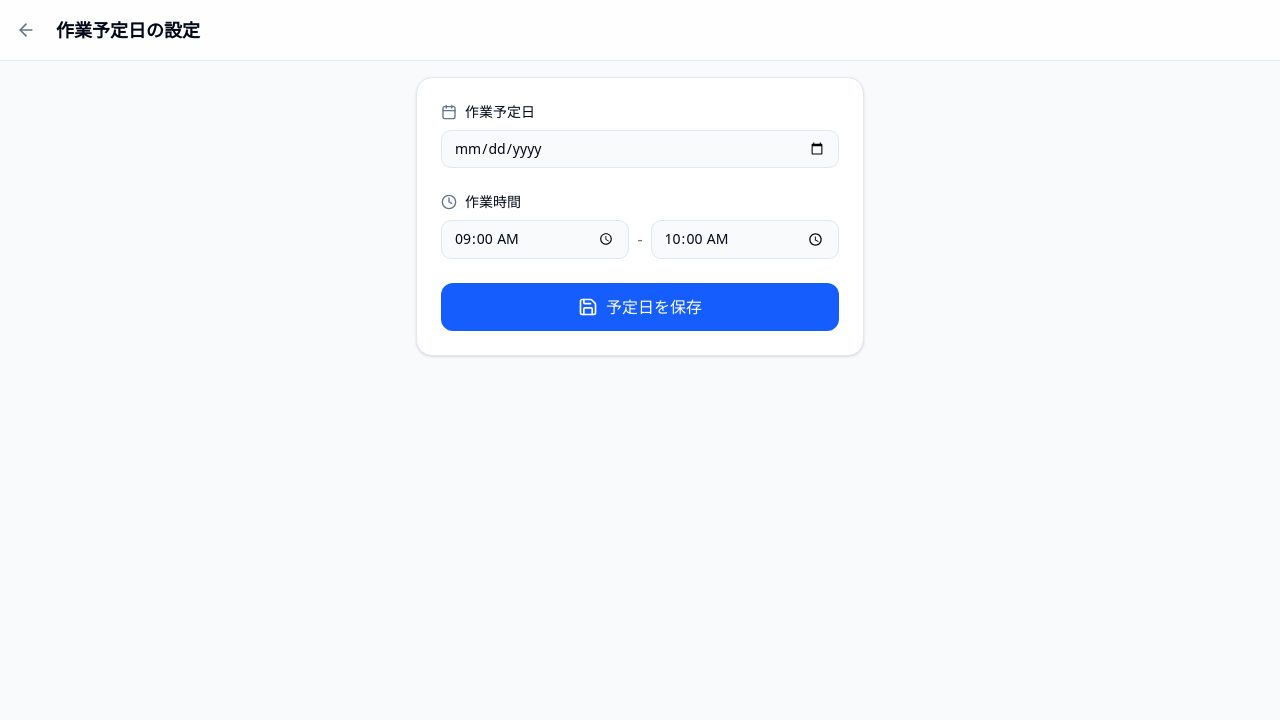
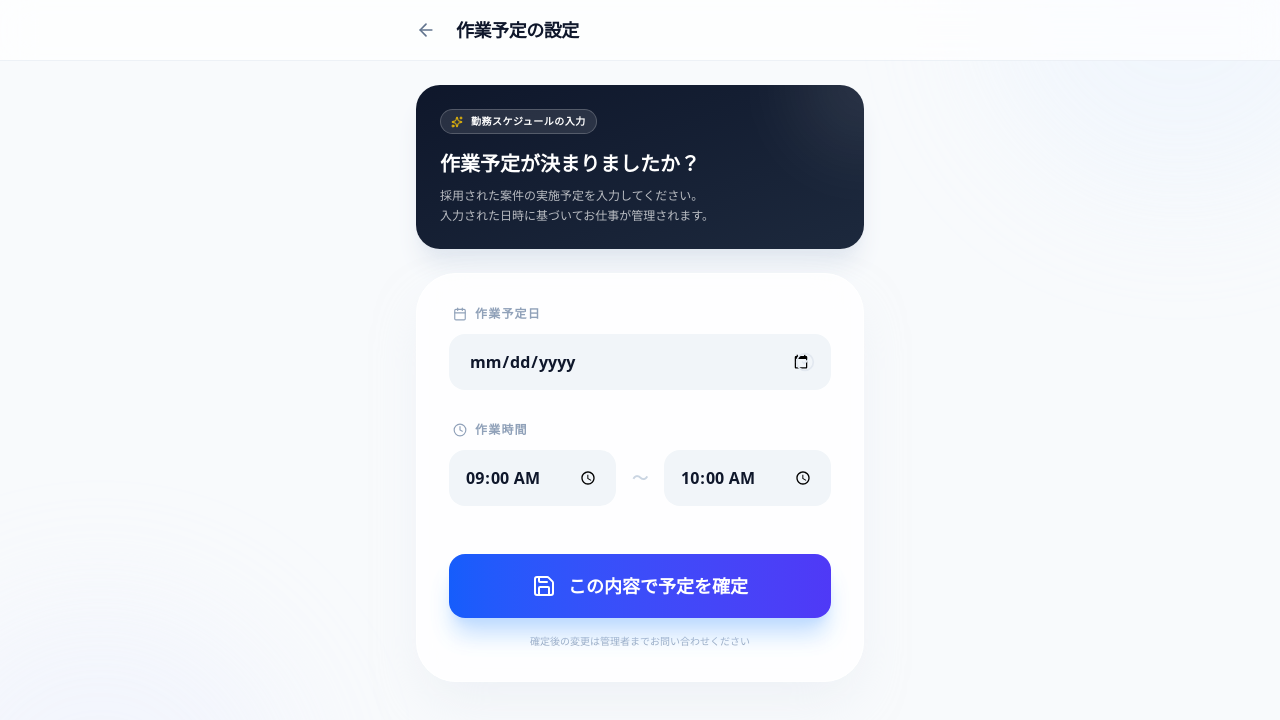
Before and after one commit to shinjitomonou-stack/two_admin, a Next.js app in the folder worker-app/: page /applications/1/schedule in a window 1280 px wide. Shown: the top 720 px of the page. Built offline with nearby package versions, Linux system fonts and the light colour scheme.

Commit message:
fix: resolve schedule date saving issue and improve UI aesthetics

```diff
--- a/worker-app/app/api/applications/schedule/route.ts
+++ b/worker-app/app/api/applications/schedule/route.ts
@@ -1,4 +1,4 @@
-import { createClient } from "@/lib/supabase/server";
+import { createClient, createAdminClient } from "@/lib/supabase/server";
 import { NextResponse } from "next/server";
 import { revalidatePath } from "next/cache";
 
@@ -40,8 +40,12 @@ export async function POST(request: Request) {
             );
         }
 
+        // Use Admin Client to bypass RLS for updating job_applications
+        // This is necessary because workers don't have update permission on job_applications
+        const adminSupabase = await createAdminClient();
+
         // Update the schedule and set status to CONFIRMED
-        const { error } = await supabase
+        const { error } = await adminSupabase
             .from("job_applications")
             .update({
                 scheduled_work_start: scheduledStart,
--- a/worker-app/app/applications/[id]/schedule/page.tsx
+++ b/worker-app/app/applications/[id]/schedule/page.tsx
@@ -2,7 +2,7 @@
 
 import { useState, useEffect } from "react";
 import { useRouter, useParams } from "next/navigation";
-import { Calendar, Clock, Save } from "lucide-react";
+import { Calendar, Clock, Save, ArrowLeft, Sparkles, CheckCircle2 } from "lucide-react";
 import Link from "next/link";
 import BackButton from "@/components/BackButton";
 
@@ -53,66 +53,104 @@ export default function SchedulePage() {
     };
 
     return (
-        <div className="min-h-screen bg-slate-50 dark:bg-black pb-20">
+        <div className="min-h-screen bg-slate-50 pb-20 overflow-hidden relative">
+            {/* Decorative Background Elements */}
+            <div className="absolute top-0 right-0 -translate-y-1/2 translate-x-1/4 w-[400px] h-[400px] bg-blue-100/40 rounded-full blur-3xl opacity-60" />
+            <div className="absolute bottom-0 left-0 translate-y-1/2 -translate-x-1/4 w-[400px] h-[400px] bg-indigo-100/40 rounded-full blur-3xl opacity-60" />
+
             {/* Header */}
-            <header className="sticky top-0 z-10 bg-white/80 dark:bg-black/80 backdrop-blur-md border-b border-border px-4 py-3">
-                <div className="flex items-center gap-3">
+            <header className="sticky top-0 z-10 bg-white/70 backdrop-blur-lg border-b border-slate-200/60 px-4 py-3">
+                <div className="flex items-center gap-3 max-w-md mx-auto">
                     <BackButton fallbackHref="/" />
-                    <h1 className="text-lg font-bold">作業予定日の設定</h1>
+                    <h1 className="text-lg font-black text-slate-900 tracking-tight">作業予定の設定</h1>
                 </div>
             </header>
 
-            {/* Form */}
-            <main className="p-4">
-                <div className="bg-white dark:bg-slate-900 rounded-2xl border border-border shadow-sm p-6 max-w-md mx-auto">
-                    <form onSubmit={handleSubmit} className="space-y-6">
-                        <div className="space-y-2">
-                            <label className="text-sm font-medium flex items-center gap-2">
-                                <Calendar className="w-4 h-4 text-slate-500" />
+            <main className="p-6 relative z-10">
+                <div className="max-w-md mx-auto space-y-6">
+                    {/* Welcome/Instruction Card */}
+                    <div className="bg-gradient-to-br from-slate-900 to-slate-800 rounded-3xl p-6 text-white shadow-xl shadow-slate-200 relative overflow-hidden group">
+                        <div className="absolute top-0 right-0 w-32 h-32 bg-white/10 rounded-full -translate-y-1/2 translate-x-1/2 blur-2xl group-hover:scale-150 transition-transform duration-700" />
+                        <div className="relative z-10">
+                            <div className="inline-flex items-center gap-2 px-2.5 py-1 rounded-full bg-white/10 border border-white/20 text-[10px] font-black uppercase tracking-wider mb-4">
+                                <Sparkles className="w-3 h-3 text-yellow-400" />
+                                勤務スケジュールの入力
+                            </div>
+                            <h2 className="text-xl font-bold mb-2">作業予定が決まりましたか？</h2>
+                            <p className="text-white/70 text-xs leading-relaxed">
+                                採用された案件の実施予定を入力してください。<br />
+                                入力された日時に基づいてお仕事が管理されます。
+                            </p>
+                        </div>
+                    </div>
+
+                    {/* Form Container */}
+                    <div className="bg-white/80 backdrop-blur-xl rounded-[2.5rem] border border-white shadow-2xl shadow-slate-200/50 p-8">
+                        <form onSubmit={handleSubmit} className="space-y-8">
+                            {/* Date Input Style */}
+                            <div className="space-y-3">
+                                <label className="text-xs font-black text-slate-400 uppercase tracking-widest flex items-center gap-2 px-1">
+                                    <Calendar className="w-3.5 h-3.5" />
                                     作業予定日
                                 </label>
+                                <div className="relative">
                                     <input
                                         type="date"
                                         value={scheduleDate}
                                         onChange={(e) => setScheduleDate(e.target.value)}
                                         required
-                                className="w-full px-3 py-2 rounded-md border border-input bg-background text-sm focus:ring-2 focus:ring-blue-500 focus:outline-none"
+                                        className="w-full h-14 px-5 rounded-2xl border-none bg-slate-100 font-bold text-slate-900 focus:ring-2 focus:ring-blue-500 transition-all appearance-none"
                                     />
+                                    <div className="absolute inset-y-0 right-4 flex items-center pointer-events-none text-slate-400">
+                                        <CheckCircle2 className={`w-5 h-5 transition-colors ${scheduleDate ? 'text-green-500' : 'text-slate-200'}`} />
+                                    </div>
+                                </div>
                             </div>
 
-                        <div className="space-y-2">
-                            <label className="text-sm font-medium flex items-center gap-2">
-                                <Clock className="w-4 h-4 text-slate-500" />
+                            {/* Time range inputs with modern look */}
+                            <div className="space-y-3">
+                                <label className="text-xs font-black text-slate-400 uppercase tracking-widest flex items-center gap-2 px-1">
+                                    <Clock className="w-3.5 h-3.5" />
                                     作業時間
                                 </label>
-                            <div className="flex gap-2 items-center">
+                                <div className="grid grid-cols-[1fr_auto_1fr] items-center gap-4">
                                     <input
                                         type="time"
                                         value={scheduleStartTime}
                                         onChange={(e) => setScheduleStartTime(e.target.value)}
                                         required
-                                    className="flex-1 px-3 py-2 rounded-md border border-input bg-background text-sm focus:ring-2 focus:ring-blue-500 focus:outline-none"
+                                        className="h-14 px-4 rounded-2xl border-none bg-slate-100 font-bold text-slate-900 focus:ring-2 focus:ring-blue-500 transition-all text-center"
                                     />
-                                <span className="text-slate-500">-</span>
+                                    <span className="font-bold text-slate-300">〜</span>
                                     <input
                                         type="time"
                                         value={scheduleEndTime}
                                         onChange={(e) => setScheduleEndTime(e.target.value)}
                                         required
-                                    className="flex-1 px-3 py-2 rounded-md border border-input bg-background text-sm focus:ring-2 focus:ring-blue-500 focus:outline-none"
+                                        className="h-14 px-4 rounded-2xl border-none bg-slate-100 font-bold text-slate-900 focus:ring-2 focus:ring-blue-500 transition-all text-center"
                                     />
                                 </div>
                             </div>
 
+                            {/* Submit Button with Gradient and Shadow */}
+                            <div className="pt-4">
                                 <button
                                     type="submit"
                                     disabled={isLoading}
-                            className="w-full flex items-center justify-center gap-2 bg-blue-600 text-white py-3 rounded-lg hover:bg-blue-700 transition-colors font-medium disabled:opacity-50"
+                                    className="w-full h-16 bg-gradient-to-r from-blue-600 to-indigo-600 text-white rounded-2xl font-black text-lg shadow-xl shadow-blue-200 hover:shadow-2xl hover:scale-[1.02] transition-all active:scale-95 disabled:opacity-50 flex items-center justify-center gap-3 relative overflow-hidden group"
                                 >
-                            <Save className="w-5 h-5" />
-                            {isLoading ? "保存中..." : "予定日を保存"}
+                                    <div className="absolute inset-0 bg-white/20 translate-y-full group-hover:translate-y-0 transition-transform duration-300" />
+                                    <Save className="w-6 h-6 relative z-10" />
+                                    <span className="relative z-10">
+                                        {isLoading ? "保存プログラム実行中..." : "この内容で予定を確定"}
+                                    </span>
                                 </button>
+                                <p className="text-center text-[10px] text-slate-400 mt-4 font-medium">
+                                    確定後の変更は管理者までお問い合わせください
+                                </p>
+                            </div>
                         </form>
+                    </div>
                 </div>
             </main>
         </div>
```
Lines whose indentation alone changed are shown as unchanged.
